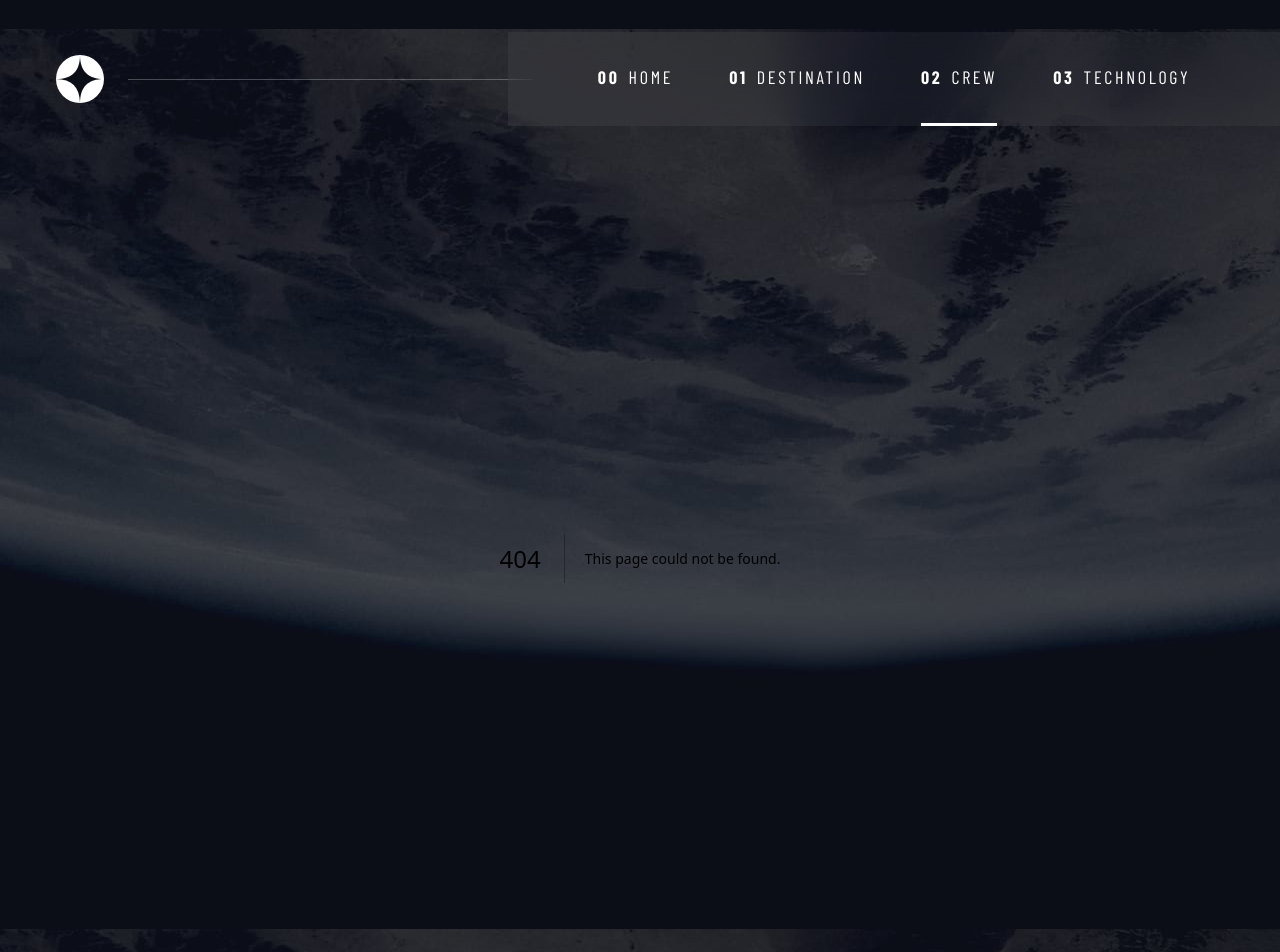
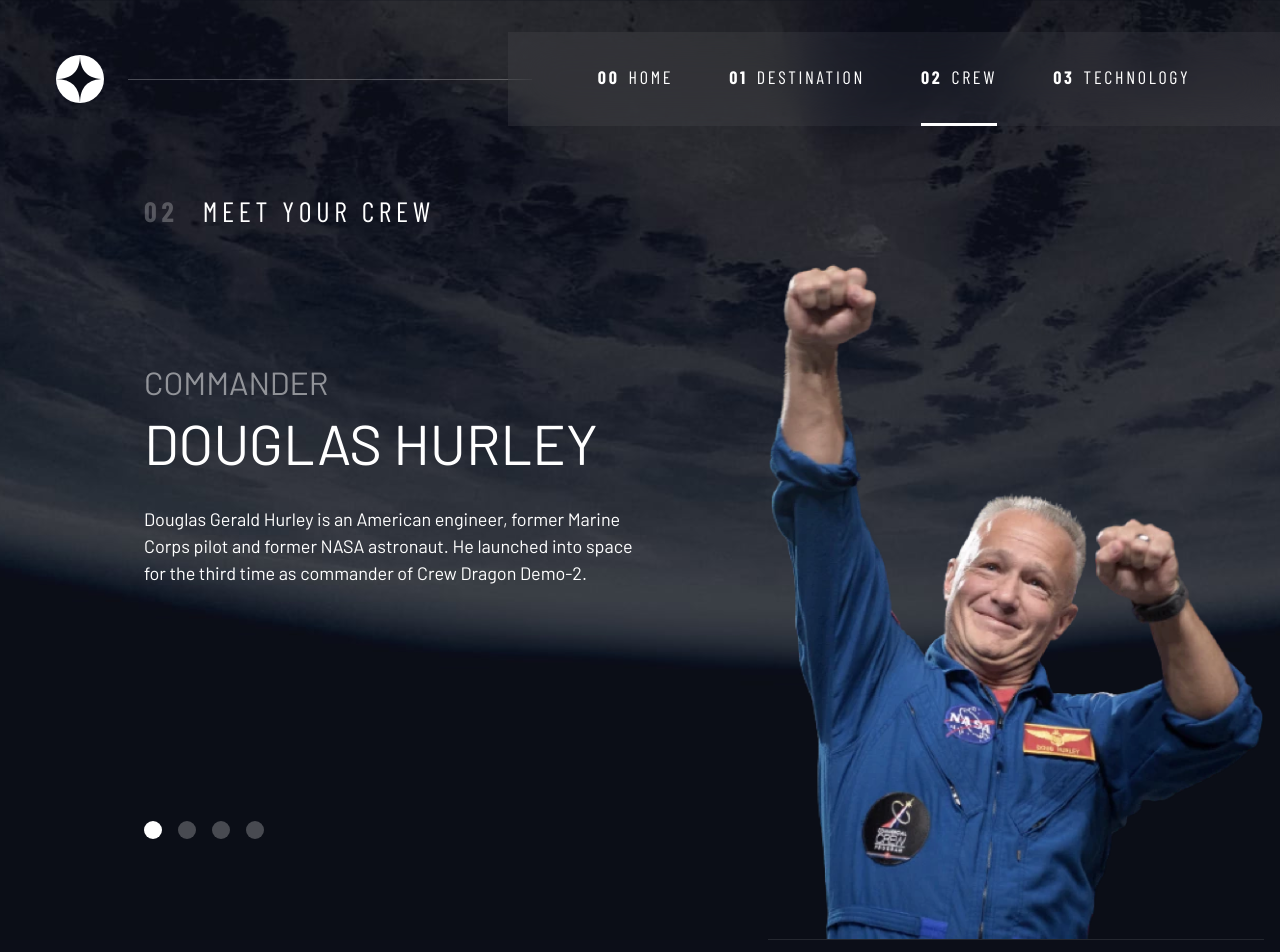
Before and after one commit to Levis155/space-tourism-website-v2, a Next.js app: page /crew in a window 1280 px wide. Before the commit this address had no page. Shown: the top 952 px of the page. Built offline with nearby package versions, Linux system fonts and the light colour scheme; a web font is replaced by a local one.

Commit message:
Build the crew page

```diff
--- /dev/null
+++ b/app/crew/page.tsx
@@ -0,0 +1,138 @@
+import React from "react";
+
+const CrewPage = () => {
+  return (
+    <main id="main" className="grid-container grid-container--crew flow">
+      <h1 className="numbered-title">
+        <span aria-hidden="true">02</span> Meet your crew
+      </h1>
+
+      <div
+        className="dot-indicators flex"
+        role="tablist"
+        aria-label="crew member list"
+      >
+        <button
+          aria-selected="true"
+          aria-controls="commander-tab"
+          role="tab"
+          data-image="commander-image"
+        >
+          <span className="sr-only">The commander</span>
+        </button>
+        <button
+          aria-selected="false"
+          aria-controls="mission-tab"
+          role="tab"
+          data-image="mission-image"
+        >
+          <span className="sr-only">The mission specialist</span>
+        </button>
+        <button
+          aria-selected="false"
+          aria-controls="pilot-tab"
+          role="tab"
+          data-image="pilot-image"
+        >
+          <span className="sr-only">The pilot</span>
+        </button>
+        <button
+          aria-selected="false"
+          aria-controls="crew-tab"
+          role="tab"
+          data-image="crew-image"
+        >
+          <span className="sr-only">The crew engineer</span>
+        </button>
+      </div>
+
+      {/* commander */}
+      <article className="crew-details flow" id="commander-tab" role="tabpanel">
+        <header className="flow flow--space-small">
+          <h2 className="fs-600 ff-serif uppercase">Commander</h2>
+          <p className="fs-700 uppercase ff-serif">Douglas Hurley</p>
+        </header>
+        <p>
+          Douglas Gerald Hurley is an American engineer, former Marine Corps
+          pilot and former NASA astronaut. He launched into space for the third
+          time as commander of Crew Dragon Demo-2.
+        </p>
+      </article>
+
+      {/* mission specialist */}
+      <article
+        hidden
+        className="crew-details flow"
+        id="mission-tab"
+        role="tabpanel"
+      >
+        <header className="flow flow--space-small">
+          <h2 className="fs-600 ff-serif uppercase">Mission Specialist</h2>
+          <p className="fs-700 uppercase ff-serif">Mark SHuttleworth</p>
+        </header>
+        <p>
+          Mark Richard Shuttleworth is the founder and CEO of Canonical, the
+          company behind the Linux-based Ubuntu operating system. Shuttleworth
+          became the first South African to travel to space as a space tourist.
+        </p>
+      </article>
+
+      {/* pilot */}
+      <article
+        hidden
+        className="crew-details flow"
+        id="pilot-tab"
+        role="tabpanel"
+      >
+        <header className="flow flow--space-small">
+          <h2 className="fs-600 ff-serif uppercase">Pilot</h2>
+          <p className="fs-700 uppercase ff-serif">Victor Glover</p>
+        </header>
+        <p>
+          Pilot on the first operational flight of the SpaceX Crew Dragon to the
+          International Space Station. Glover is a commander in the U.S. Navy
+          where he pilots an F/A-18.He was a crew member of Expedition 64, and
+          served as a station systems flight engineer.
+        </p>
+      </article>
+
+      {/* engineer  */}
+      <article
+        hidden
+        className="crew-details flow"
+        id="crew-tab"
+        role="tabpanel"
+      >
+        <header className="flow flow--space-small">
+          <h2 className="fs-600 ff-serif uppercase">Flight Engineer</h2>
+          <p className="fs-700 uppercase ff-serif">Anousheh Ansari</p>
+        </header>
+        <p>
+          Anousheh Ansari is an Iranian American engineer and co-founder of
+          Prodea Systems. Ansari was the fourth self-funded space tourist, the
+          first self-funded woman to fly to the ISS, and the first Iranian in
+          space.
+        </p>
+      </article>
+
+      <picture id="commander-image">
+        <source srcSet="/crew/image-douglas-hurley.webp" type="image/webp" />
+        <img src="/crew/image-douglas-hurley.png" alt="Douglas Hurley" />
+      </picture>
+      <picture hidden id="mission-image">
+        <source srcSet="/crew/image-mark-shuttleworth.webp" type="image/webp" />
+        <img src="/crew/image-mark-shuttleworth.png" alt="Douglas Hurley" />
+      </picture>
+      <picture hidden id="pilot-image">
+        <source srcSet="/crew/image-victor-glover.webp" type="image/webp" />
+        <img src="/crew/image-victor-glover.png" alt="Douglas Hurley" />
+      </picture>
+      <picture hidden id="crew-image">
+        <source srcSet="/crew/image-anousheh-ansari.webp" type="image/webp" />
+        <img src="/crew/image-anousheh-ansari.png" alt="Douglas Hurley" />
+      </picture>
+    </main>
+  );
+};
+
+export default CrewPage;
```
